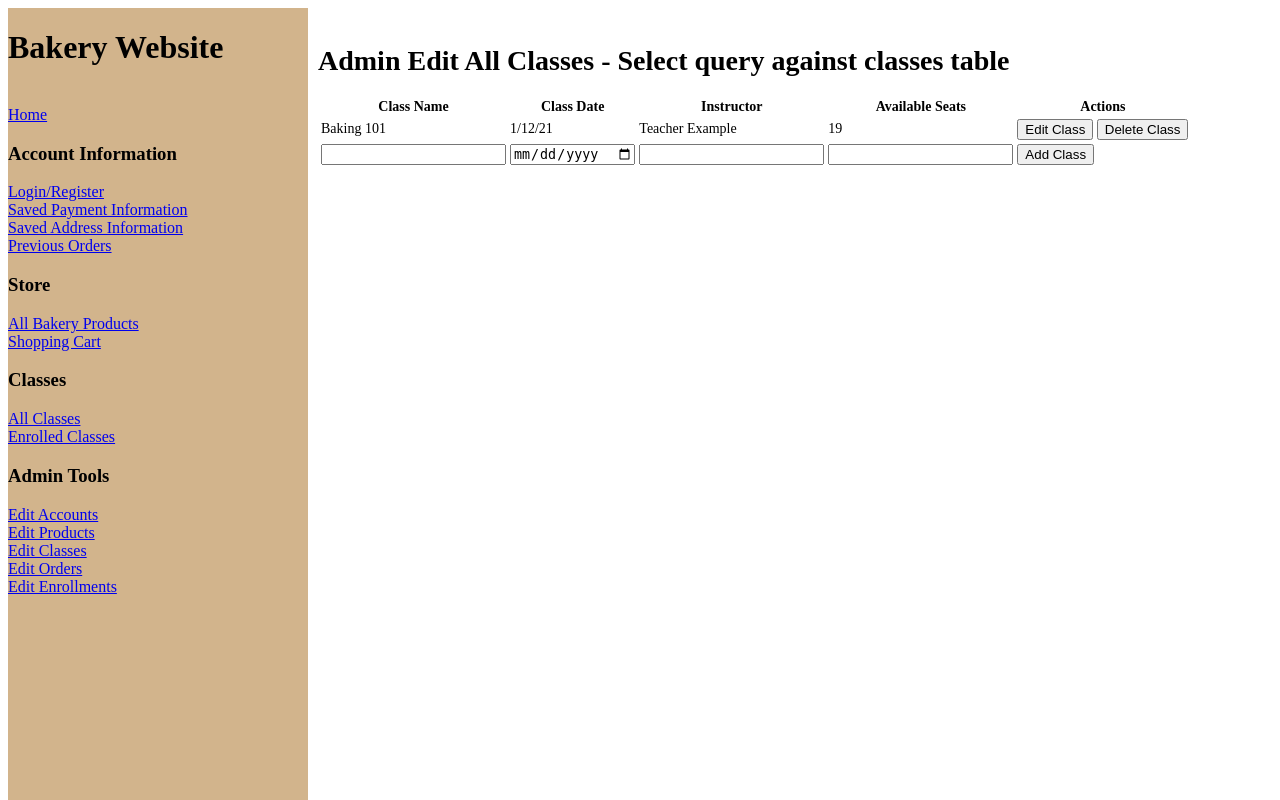
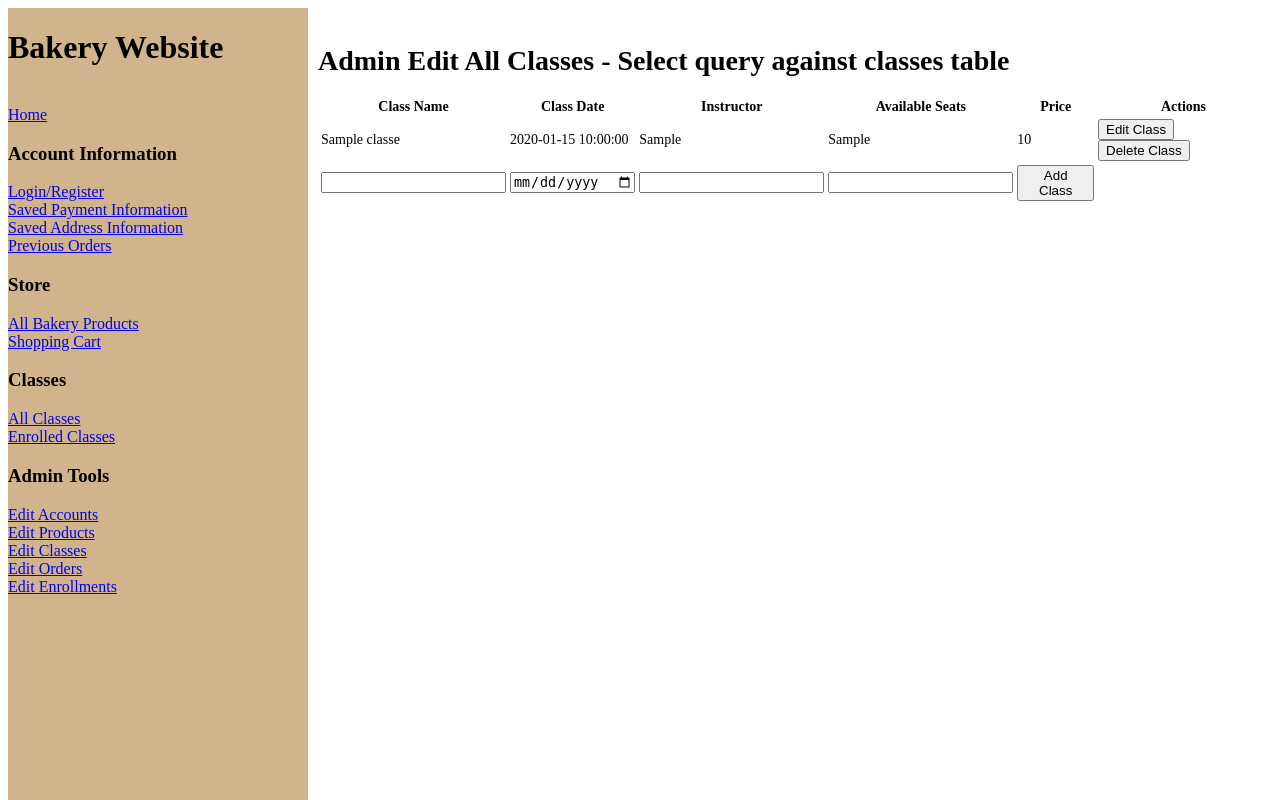
Before and after one commit to lucaslenard/bakery_website, a Flask app: page /edit_classes in a window 1280 px wide. Run offline with Flask 2, Linux system fonts and the light colour scheme; tables that the repository leaves empty or names only in its code hold one stand-in row (values such as "Sample post").

Commit message:
Added select for classes

```diff
--- a/app.py
+++ b/app.py
@@ -134,7 +134,14 @@ def admin_edit_products():
 
 @app.route('/edit_classes')
 def admin_edit_classes():
-    return render_template('edit_classes.html')
+
+    query = "SELECT id, class_name, date, instructor, available_seats, price FROM classes;"
+    results = execute_query(db_connection, query)
+    response = results.fetchall()
+
+    data = format_data(response, ["class_name", "date", "instructor", "available_seats", "price"])
+
+    return render_template('edit_classes.html', data=data)
 
 
 @app.route('/edit_orders')
--- a/templates/edit_classes.html
+++ b/templates/edit_classes.html
@@ -10,18 +10,20 @@
         <th>Class Date</th>
         <th>Instructor</th>
         <th>Available Seats</th>
+        <th>Price</th>
         <th>Actions</th>
     </tr>
-        <tr>
-            <td>Baking 101</td>
-            <td>1/12/21</td>
-            <td>Teacher Example</td>
-            <td>19</td>
-            <td>
-                <button value="edit_class" name="key">Edit Class</button>
-                <button value="delete_class" name="key">Delete Class</button>
-            </td>
-        </tr>
+    {% for key, value in data.items() %}
+    <tr>
+        {% for key, value in value.items() %}
+            <td id="{{ key }}">{{value}}</td>
+        {% endfor %}
+        <td>
+            <button value="{{key}}" name="edit_class">Edit Class</button>
+            <button value="{{key}}" name="delete_class">Delete Class</button>
+        </td>
+    </tr>
+    {% endfor %}
         <tr>
             <td>
                 <input type="text" name="class_name" value>
```
